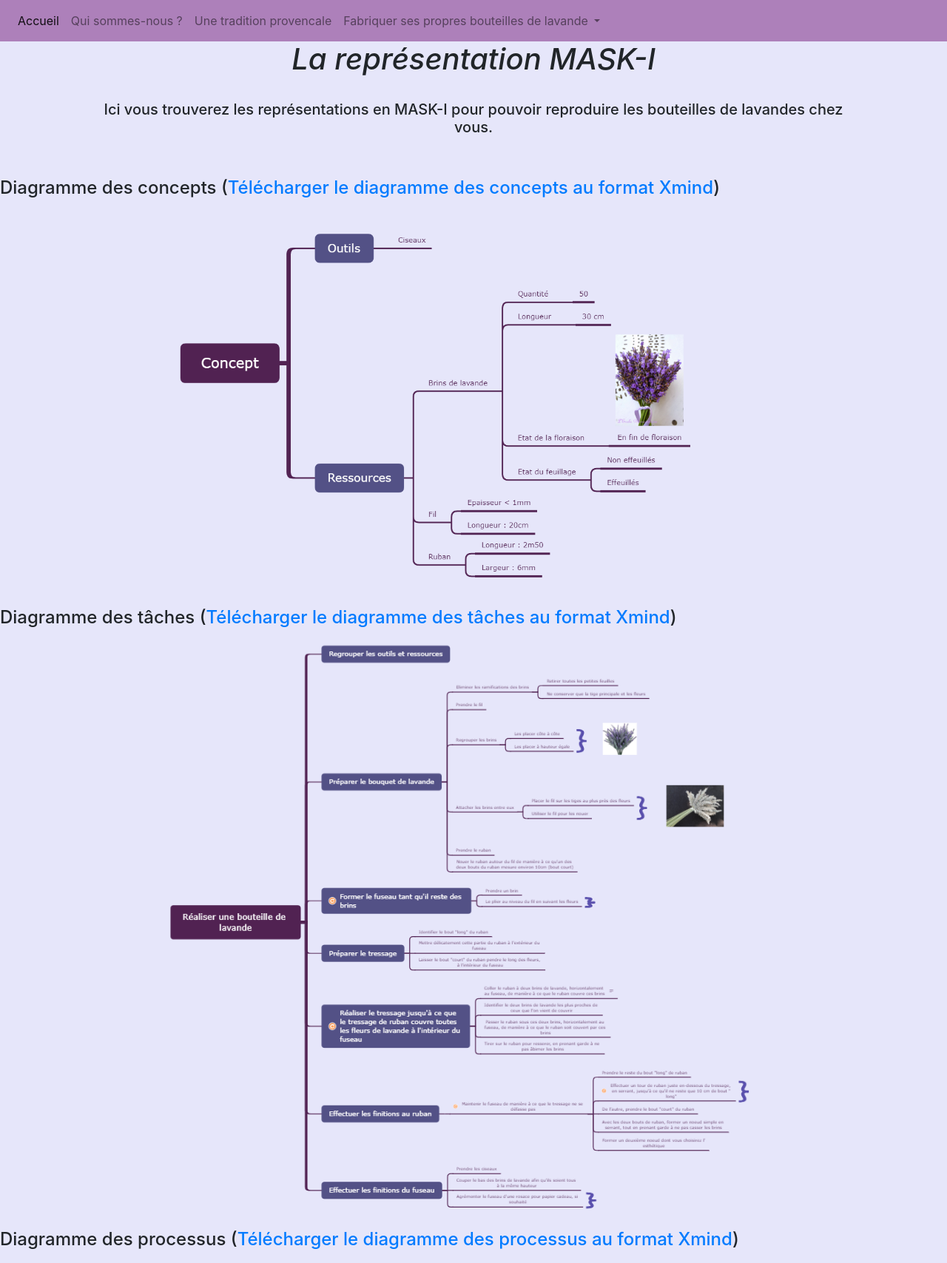
After one commit to ClaraThelot/GCCO, a PHP site: page /views/mask.php in a window 1280 px wide. The commit adds this page. Shown: the top 1708 px of the page at 74% size. Run offline with PHP 8.4, Linux system fonts and the light colour scheme.

Commit message:
Page des représentations MASK

```diff
--- a/CSS/style.css
+++ b/CSS/style.css
@@ -51,3 +51,12 @@ img {
   margin-top: 20px;
   margin-bottom: 20px;
 }
+
+.image_diagrammes {
+  width: 70%;
+  display: block;
+  margin-right: auto;
+  margin-left: auto;
+  margin-top: 20px;
+  margin-bottom: 20px;
+}
--- a/includes/navbar.html
+++ b/includes/navbar.html
@@ -33,7 +33,7 @@
         </a>
         <div class="dropdown-menu" aria-labelledby="navbarDropdown">
           <a class="dropdown-item" href="../views/tuto.php">Tutoriel détaillé (texte)</a>
-          <a class="dropdown-item" href="#">Représentation MASK</a>
+          <a class="dropdown-item" href="../views/mask.php">Représentation MASK</a>
         </div>
       </li>
     </div>
--- /dev/null
+++ b/views/mask.php
@@ -0,0 +1,27 @@
+<html>
+<?php include  "../includes/head.html"; ?>
+<?php include "../includes/navbar.html"; ?>
+
+<body>
+
+    <h1>La représentation MASK-I</h1>
+
+    <br>
+
+    <h5 class="description_accueil">Ici vous trouverez les représentations en MASK-I pour pouvoir reproduire les
+    bouteilles de lavandes chez vous.</h5>
+
+    <br><br>
+
+    <h4>Diagramme des concepts (<a href="../files/Concept.xmind" download>Télécharger le diagramme des concepts au format Xmind</a>)</h4>
+    <img class="image_diagrammes" src="../images/Concepts.PNG">
+
+    <h4>Diagramme des tâches (<a href="../files/Taches.xmind" download>Télécharger le diagramme des tâches au format Xmind</a>)</h4>
+    <img class="image_diagrammes" src="../images/Taches.PNG">
+
+    <h4>Diagramme des processus (<a href="../files/Taches.xmind" download>Télécharger le diagramme des processus au format Xmind</a>)</h4>
+    <img class="image_diagrammes" src="../images/Processus.PNG">
+
+
+
+</body>
```
Also changed, not shown: images/Concepts.PNG (added), images/Taches.PNG (added), images/Taches1.PNG (added), images/Taches2.PNG (added), 2 other files.
